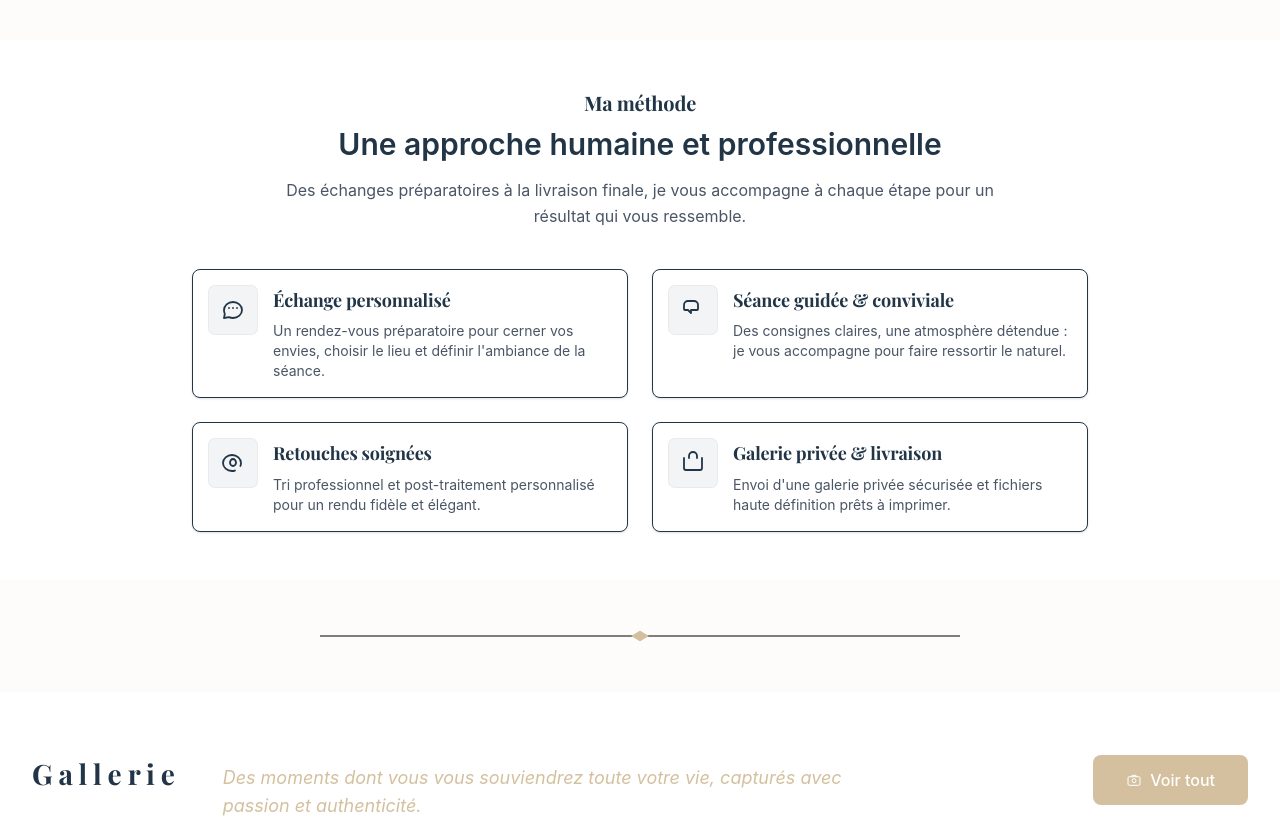
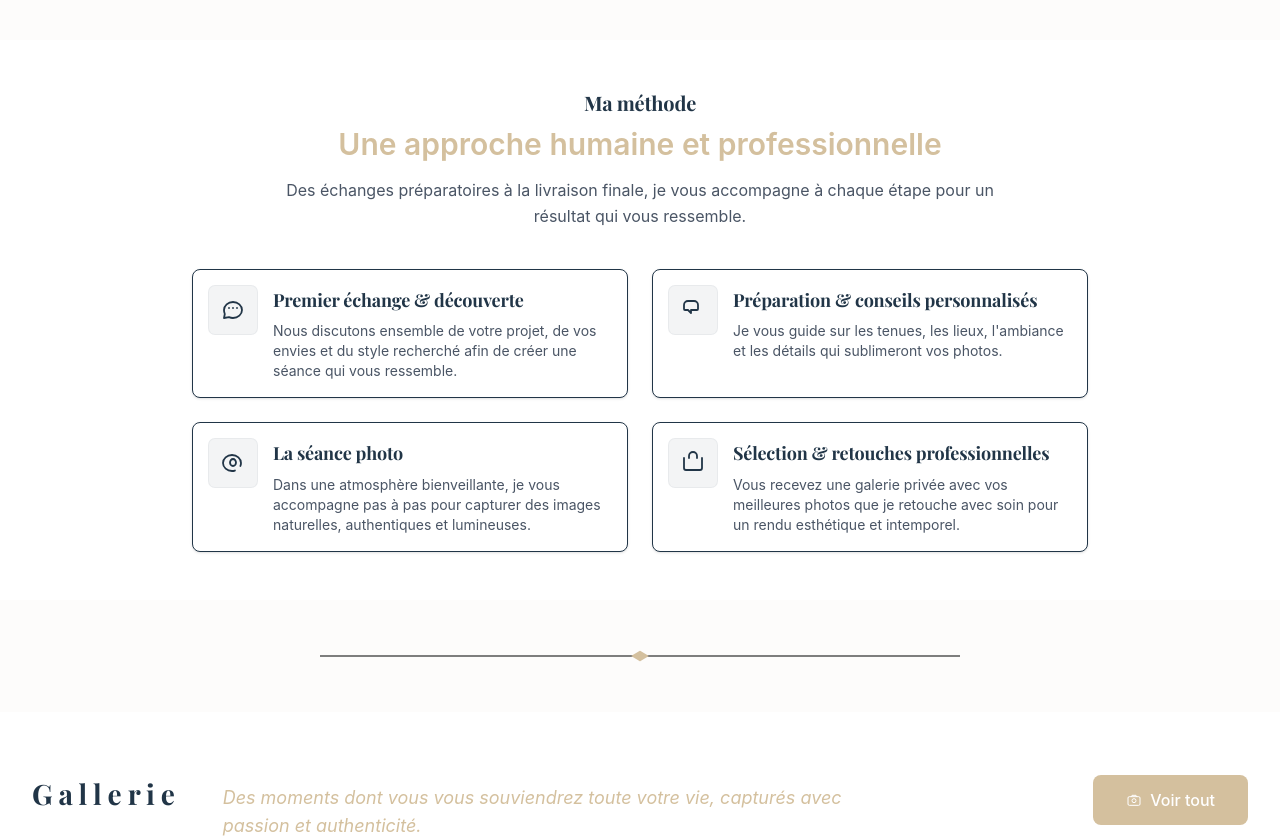
Before and after one commit to Sullivankow/joey_photo, a React (Vite) app in the folder joey-photo/: page / in a window 1280 px wide. Shown: the part 2160-2998 px from the top of the page. Built offline with nearby package versions, Linux system fonts and the light colour scheme; a web font is replaced by a local one.

Commit message:
Ajout methode + refonte about ok

```diff
--- a/joey-photo/src/components/about.tsx
+++ b/joey-photo/src/components/about.tsx
@@ -25,7 +25,7 @@ export default function About() {
               style={{ transitionDelay: '80ms' }}
             >
               <h2 className="text-base font-semibold text-[#D4C09E]">Grassy — Photographie</h2>
-              <p className="mt-2 text-4xl font-semibold tracking-tight text-[#213547] sm:text-5xl">
+              <p className="mt-2 text-4xl font-semibold tracking-tight text-[#D4C09E] sm:text-5xl">
                 Mon Histoire
               </p>
 
--- a/joey-photo/src/components/footer.tsx
+++ b/joey-photo/src/components/footer.tsx
@@ -57,7 +57,7 @@ export default function Footer() {
                   href="/#about"
                   onClick={(e) => goToSection(e, 'about')}
                 >
-                  À propos
+                  Histoire
                 </a>
               </li>
               <li>
--- a/joey-photo/src/components/method.tsx
+++ b/joey-photo/src/components/method.tsx
@@ -1,8 +1,8 @@
 export default function Method() {
   const items = [
     {
-      title: 'Échange personnalisé',
-      desc: "Un rendez-vous préparatoire pour cerner vos envies, choisir le lieu et définir l'ambiance de la séance.",
+      title: 'Premier échange & découverte',
+      desc: "Nous discutons ensemble de votre projet, de vos envies et du style recherché afin de créer une séance qui vous ressemble.",
       icon: (
         <svg className="h-6 w-6 text-[#213547]" fill="none" viewBox="0 0 24 24" stroke="currentColor" aria-hidden="true">
           <path strokeLinecap="round" strokeLinejoin="round" strokeWidth={1.8} d="M8 10h.01M12 10h.01M16 10h.01M21 12c0 4.418-4.03 8-9 8a9.99 9.99 0 01-4-.8L3 20l.8-4A9.99 9.99 0 013 12c0-4.418 4.03-8 9-8s9 3.582 9 8z" />
@@ -10,8 +10,8 @@ export default function Method() {
       ),
     },
     {
-      title: 'Séance guidée & conviviale',
-      desc: "Des consignes claires, une atmosphère détendue : je vous accompagne pour faire ressortir le naturel.",
+      title: 'Préparation & conseils personnalisés',
+      desc: "Je vous guide sur les tenues, les lieux, l'ambiance et les détails qui sublimeront vos photos.",
       icon: (
         <svg className="h-6 w-6 text-[#213547]" fill="none" viewBox="0 0 24 24" stroke="currentColor" aria-hidden="true">
           <path strokeLinecap="round" strokeLinejoin="round" strokeWidth={1.8} d="M3 7v4a1 1 0 001 1h3l3 3v-3h6a1 1 0 001-1V7a4 4 0 00-4-4H7a4 4 0 00-4 4z" />
@@ -19,8 +19,8 @@ export default function Method() {
       ),
     },
     {
-      title: 'Retouches soignées',
-      desc: "Tri professionnel et post-traitement personnalisé pour un rendu fidèle et élégant.",
+      title: 'La séance photo',
+      desc: "Dans une atmosphère bienveillante, je vous accompagne pas à pas pour capturer des images naturelles, authentiques et lumineuses.",
       icon: (
         <svg className="h-6 w-6 text-[#213547]" fill="none" viewBox="0 0 24 24" stroke="currentColor" aria-hidden="true">
           <path strokeLinecap="round" strokeLinejoin="round" strokeWidth={1.8} d="M12 8c-1.657 0-3 1.567-3 3.5S10.343 15 12 15s3-1.567 3-3.5S13.657 8 12 8z" />
@@ -29,8 +29,8 @@ export default function Method() {
       ),
     },
     {
-      title: 'Galerie privée & livraison',
-      desc: "Envoi d'une galerie privée sécurisée et fichiers haute définition prêts à imprimer.",
+      title: 'Sélection & retouches professionnelles',
+      desc: "Vous recevez une galerie privée avec vos meilleures photos que je retouche avec soin pour un rendu esthétique et intemporel.",
       icon: (
         <svg className="h-6 w-6 text-[#213547]" fill="none" viewBox="0 0 24 24" stroke="currentColor" aria-hidden="true">
           <path strokeLinecap="round" strokeLinejoin="round" strokeWidth={1.8} d="M3 7v10a2 2 0 002 2h14a2 2 0 002-2V7" />
@@ -45,7 +45,7 @@ export default function Method() {
       <div className="max-w-7xl mx-auto px-6 lg:px-8">
         <div className="mx-auto max-w-3xl text-center">
           <h3 id="method-heading" className="text-base font-semibold text-[#D4C09E]">Ma méthode</h3>
-          <p className="mt-2 text-3xl font-semibold text-[#213547]">Une approche humaine et professionnelle</p>
+          <p className="mt-2 text-3xl font-semibold text-[#D4C09E]">Une approche humaine et professionnelle</p>
           <p className="mt-4 text-gray-600">Des échanges préparatoires à la livraison finale, je vous accompagne à chaque étape pour un résultat qui vous ressemble.</p>
         </div>
 
```
